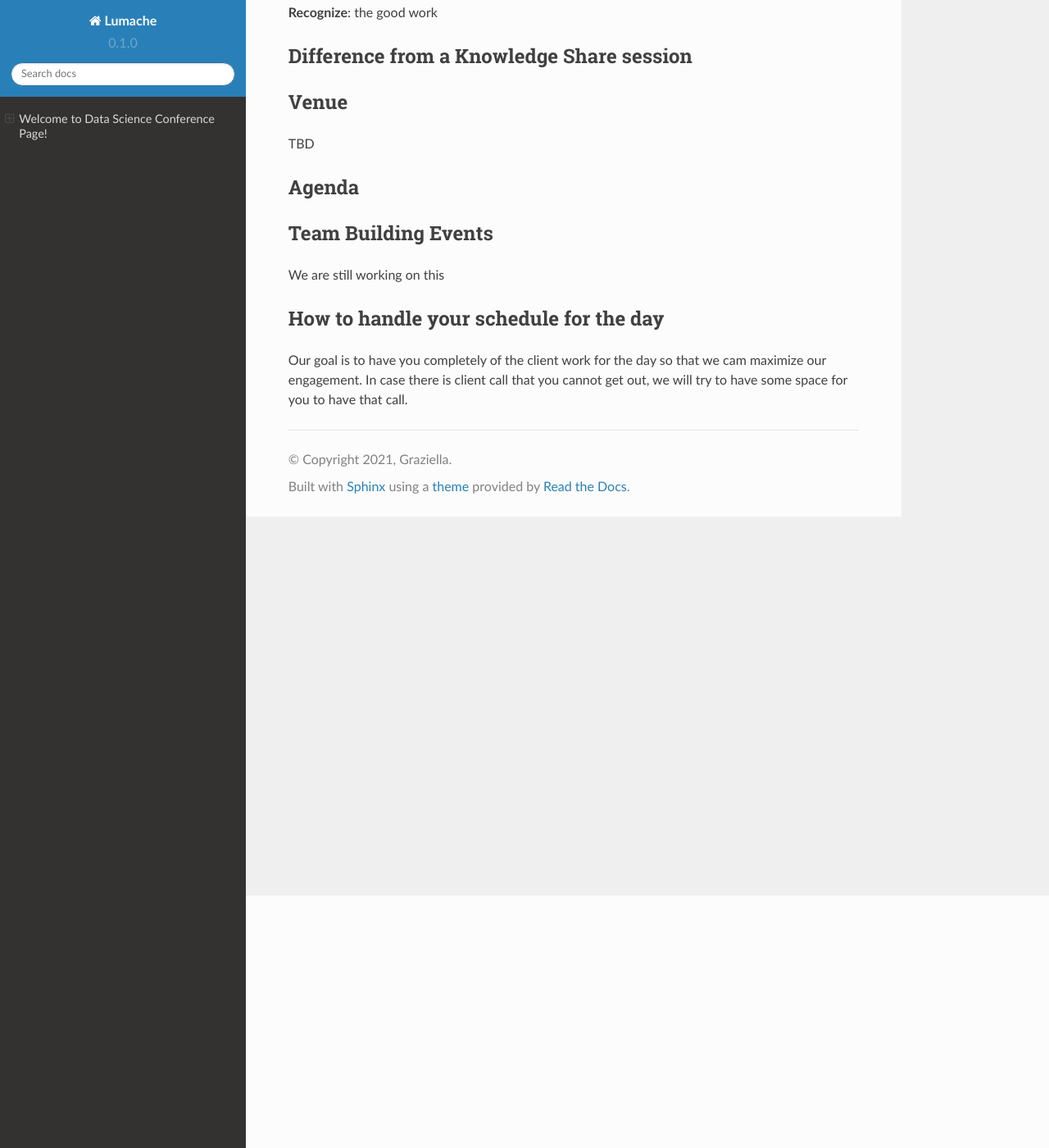
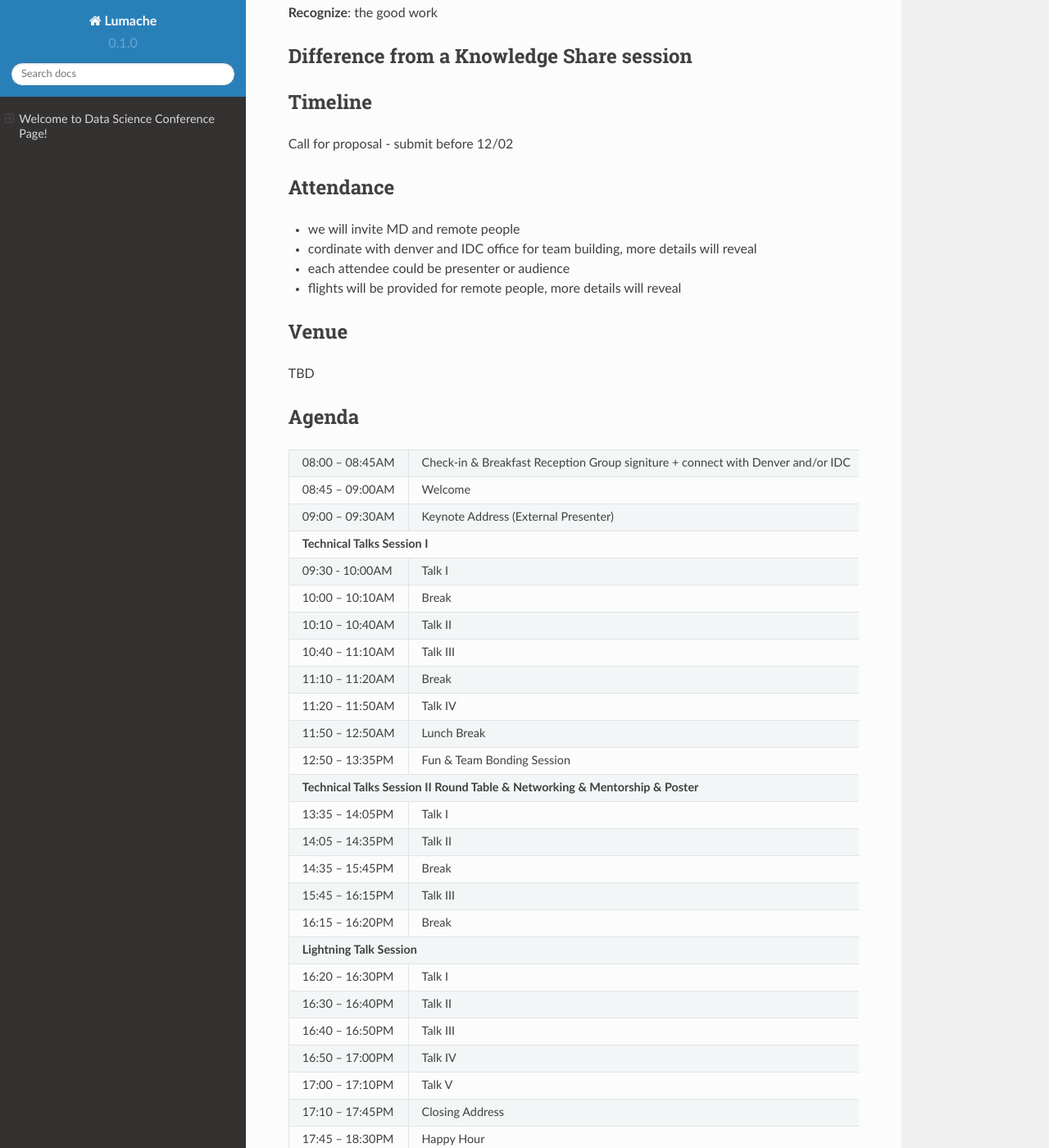
Before and after one commit to qizhewww/Data-Science-Conference, a Sphinx documentation site: the page built from docs/source/index.rst, in a window 1280 px wide and 1400 px high, scrolled down 308 px. Shown: the whole window at 82% size. Built offline with Sphinx 7.4.7 and the Read the Docs theme 2.0.0, drawn with Linux system fonts in a browser that asks for light colours; some of the changed text lies outside the part shown.

Commit message:
Update index.rst

```diff
--- a/docs/source/index.rst
+++ b/docs/source/index.rst
@@ -11,6 +11,17 @@ Our Goal
 
 Difference from a Knowledge Share session
 --------
+
+Timeline
+--------
+Call for proposal - submit before 12/02
+
+Attendance
+--------
+- we will invite MD and remote people
+- cordinate with denver and IDC office for team building, more details will reveal
+- each attendee could be presenter or audience
+- flights will be provided for remote people, more details will reveal
 
 Venue
 --------
@@ -27,8 +38,8 @@ Agenda
 +------------------------+----------------------------------------------------+
 | 09:00 – 09:30AM        | Keynote Address (External Presenter)	              |
 +------------------------+----------------------------------------------------+
-|                       Technical Talks Session I                             |
-+========================+====================================================+
+|**Technical Talks Session I**                                                |
++------------------------+----------------------------------------------------+
 | 09:30 - 10:00AM        | Talk I                                             |
 +------------------------+----------------------------------------------------+
 | 10:00 – 10:10AM        | Break                                              |
@@ -43,10 +54,10 @@ Agenda
 +------------------------+----------------------------------------------------+
 | 11:50 – 12:50AM        | Lunch Break                                        |
 +------------------------+----------------------------------------------------+
-| 12:50 – 13:35PM        | Fun & Team Bonding Session	                        |
+| 12:50 – 13:35PM        | Fun & Team Bonding Session                         |
 +------------------------+----------------------------------------------------+
-| Technical Talks Session II Round Table & Networking & Mentorship & Posters  |
-+========================+====================================================+
+|**Technical Talks Session II Round Table & Networking & Mentorship & Poster**|
++------------------------+----------------------------------------------------+
 | 13:35 – 14:05PM        | Talk I                                             |
 +------------------------+----------------------------------------------------+
 | 14:05 – 14:35PM        | Talk II                                            |
@@ -57,8 +68,8 @@ Agenda
 +------------------------+----------------------------------------------------+
 | 16:15 – 16:20PM        | Break                                              |
 +------------------------+----------------------------------------------------+
-|                         Lightning Talk Session                              |
-+========================+====================================================+
+|                       **Lightning Talk Session**                            |
++------------------------+----------------------------------------------------+
 | 16:20 – 16:30PM        | Talk I                                             |
 +------------------------+----------------------------------------------------+
 | 16:30 – 16:40PM        | Talk II                                            |
@@ -81,3 +92,8 @@ We are still working on this
 How to handle your schedule for the day
 --------
 Our goal is to have you completely of the client work for the day so that we cam maximize our engagement. In case there is client call that you cannot get out, we will try to have some space for you to have that call.
+
+Contact Information
+--------
+confcommittee@blend360.com
+Please email us with any questions!
```
Also changed, not shown: other parts of docs/source/index.rst (+1 -1 lines).
